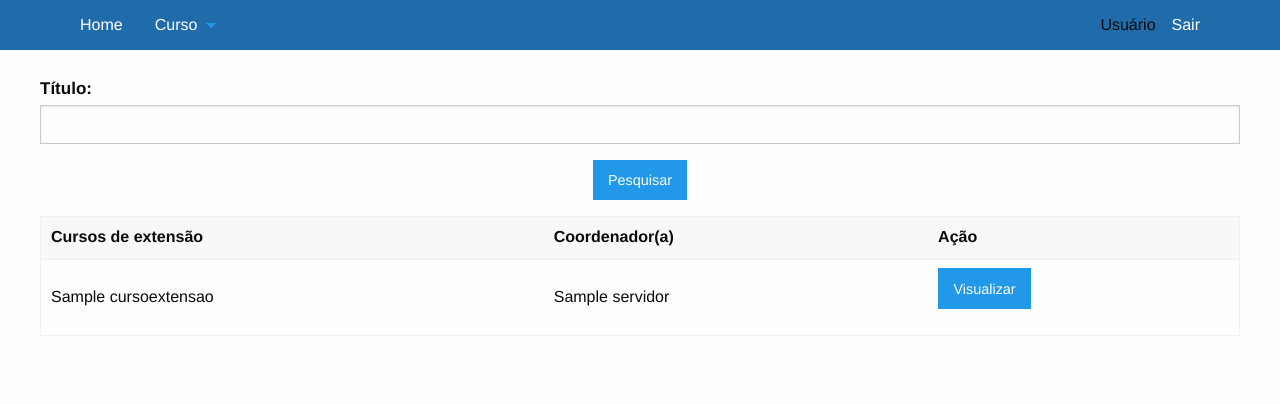
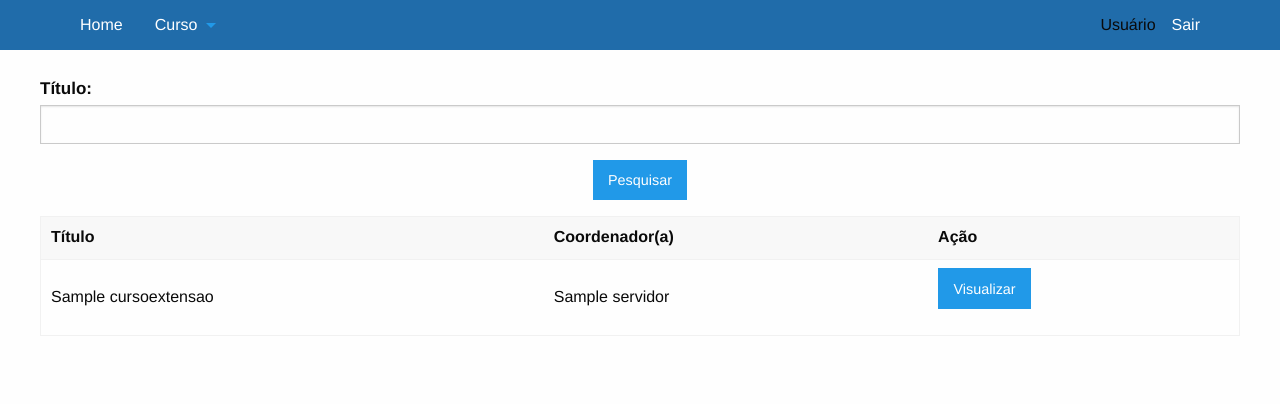
Before and after one commit to yssmcl/fly, a Django app: page /consulta/ in a window 1280 px wide. Shown: the top 404 px of the page. Run offline with Django 3.2, Linux system fonts and the light colour scheme; a user stored in the database is signed in; tables that the repository leaves empty hold one stand-in row (values such as "Sample post"); some libraries are stand-ins or nearby versions.

Commit message:
Arrumado coluna da lista de Cursos de Extensao.

```diff
--- a/Code/fly/curso_extensao/templates/curso_extensao/cursoextensao_list.html
+++ b/Code/fly/curso_extensao/templates/curso_extensao/cursoextensao_list.html
@@ -24,7 +24,7 @@
 	<div class="row">
 		<table>
 			<thead>
-				<th>Cursos de extensão</th>
+				<th>Título</th>
 				<th>Coordenador(a)</th>
 				<th>Ação</th>
 			<tbody>
```
